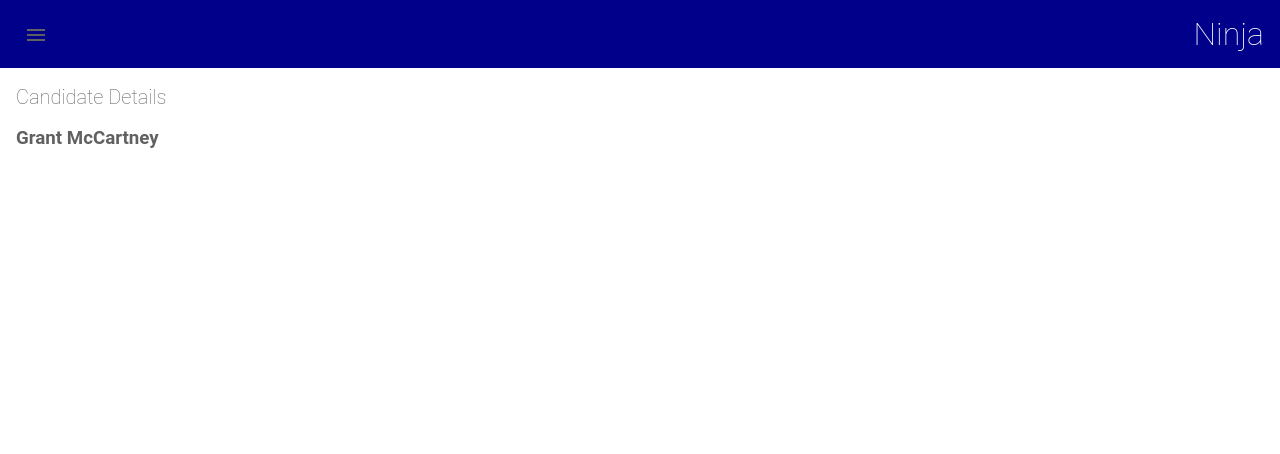
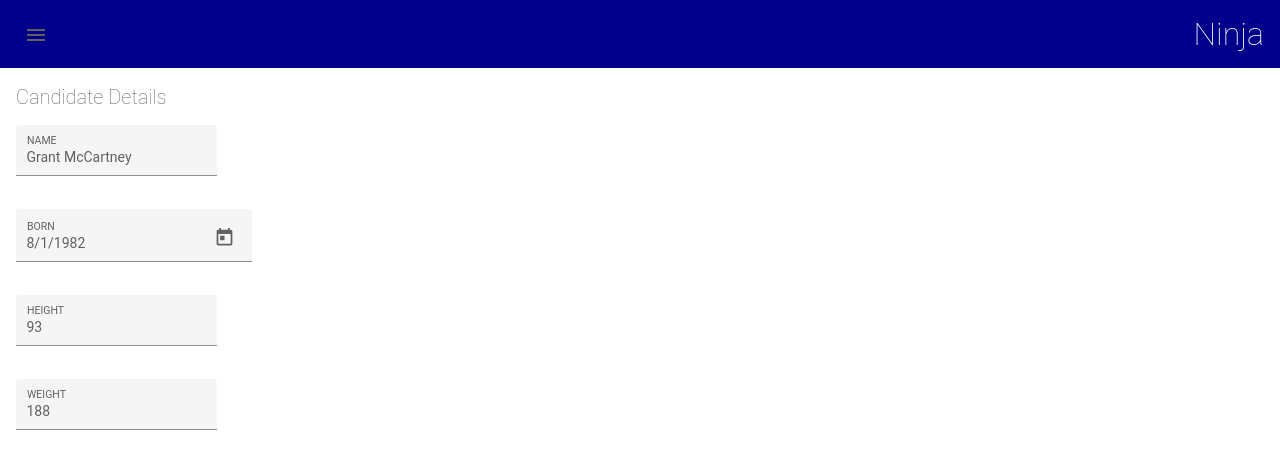
Before and after one commit to havababay/ninja-demo-app, an Angular app: page /candidate/1 in a window 1280 px wide. Shown: the top 454 px of the page. Built offline with nearby package versions, Linux system fonts and the light colour scheme.

Commit message:
1 file modified

```diff
--- a/src/app/candidate-details/candidate-details.component.html
+++ b/src/app/candidate-details/candidate-details.component.html
@@ -1,5 +1,30 @@
 <h2>Candidate Details</h2>
 
 <div *ngIf="candidate">
-  <h3>{{ candidate.name }}</h3>
+  <p>
+    <mat-form-field appearance="fill">
+      <mat-label>Name</mat-label>
+      <input matInput [value]="candidate.name">
+    </mat-form-field>
+  </p>
+  <p>
+    <mat-form-field appearance="fill">
+      <mat-label>Born</mat-label>
+      <input matInput [matDatepicker]="picker" [value]="candidate.born">
+      <mat-datepicker-toggle matSuffix [for]="picker"></mat-datepicker-toggle>
+      <mat-datepicker #picker></mat-datepicker>
+    </mat-form-field>
+  </p>
+  <p>
+    <mat-form-field appearance="fill">
+      <mat-label>Height</mat-label>
+      <input matInput [value]="candidate.height" type="number">
+    </mat-form-field>
+  </p>
+  <p>
+    <mat-form-field appearance="fill">
+      <mat-label>Weight</mat-label>
+      <input matInput [value]="candidate.weight" type="number">
+    </mat-form-field>
+  </p>
 </div>
```
